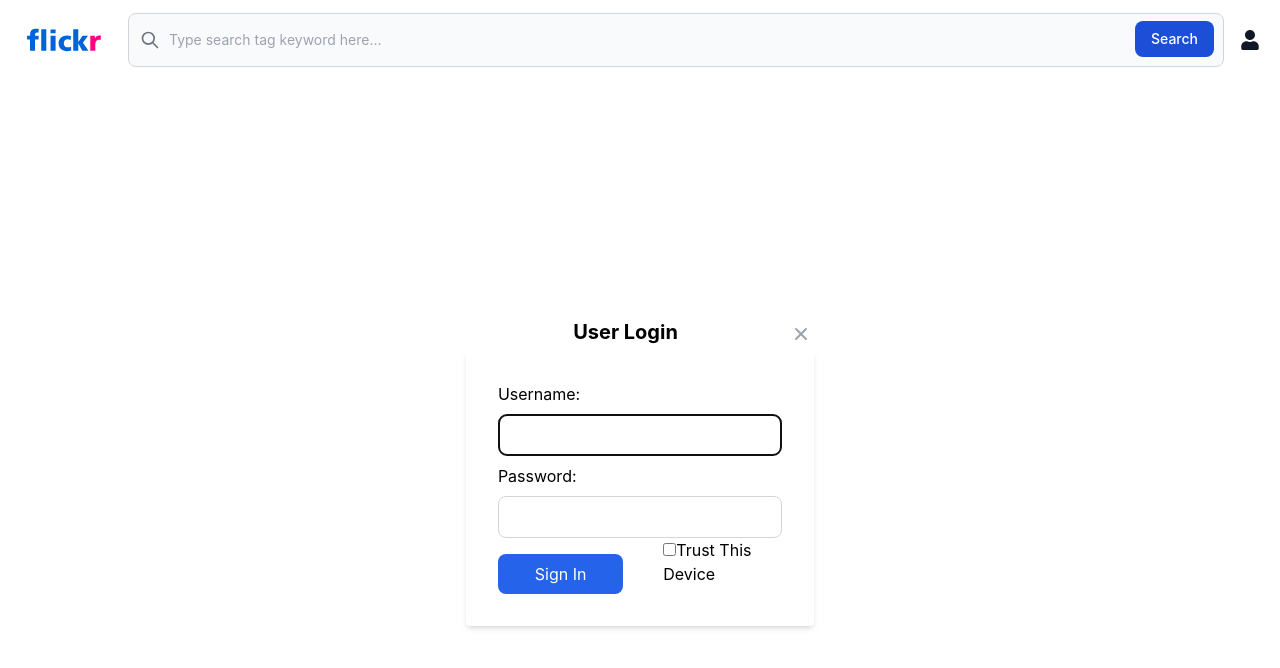
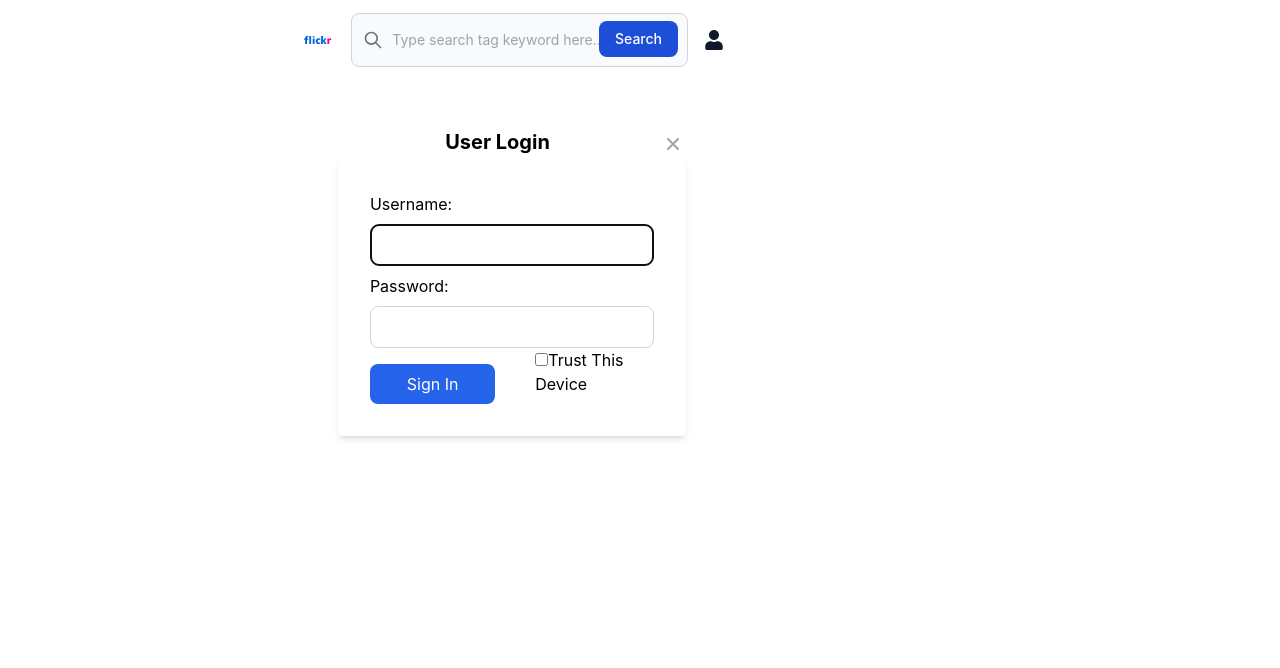
Before and after one commit to walterjin6/flickr-picture-search-frontend, a React (Create React App) app: page /login in a window 1280 px wide. Shown: the top 668 px of the page. Built offline with nearby package versions, Linux system fonts and the light colour scheme.

Commit message:
Fix css, bugs

```diff
--- a/public/index.html
+++ b/public/index.html
@@ -6,12 +6,12 @@
   <link rel="icon" href="%PUBLIC_URL%/favicon.png" />
   <meta name="viewport" content="width=device-width, initial-scale=1, shrink-to-fit=no" />
   <meta name="theme-color" content="#000000" />
-  <meta name="description" content="Web site to search pictures from Flickr" />
+  <meta name="description" content="Website to search pictures from Flickr" />
   <meta name="keywords" content="Flickr, picture search">
   <meta name="author" content="Walter Jin">
   <link rel="shortcut icon" href="%PUBLIC_URL%/logo192.png" />
   <link rel="manifest" href="%PUBLIC_URL%/manifest.json" />
-  <title>Nested Menu & Login Form</title>
+  <title>Flickr Picture Search</title>
 </head>
 
 <body>
--- a/src/components/Header.js
+++ b/src/components/Header.js
@@ -1,14 +1,14 @@
 import useAuth from '../hooks/useAuth'
 import SearchBar from './SearchBar'
 import { FaUser } from 'react-icons/fa'
-
+import { Link } from 'react-router-dom'
 const Header = () => {
   const { username } = useAuth()
 
   const content = (
     <header className='flex justify-between items-center text-center  gap-4 px-4 py-2 h-20'>
       <svg
-        className='w-1/12 h-full item-center text-center '
+        className='w-1/12 h-full items-center text-center '
         xmlns='http://www.w3.org/2000/svg'
         height='800'
         width='1200'
@@ -27,8 +27,13 @@ const Header = () => {
       </svg>
       <SearchBar />
       <div className='flex gap-1 text-xl text-gray-900 justify-center items-center '>
-        <FaUser />
-        <span className=''>{username}</span>
+        {username ? (
+          <span className='text-lg text-blue-600  font-bold'>{username}</span>
+        ) : (
+          <Link to='/login'>
+            <FaUser />
+          </Link>
+        )}
       </div>
     </header>
   )
--- a/src/components/Layout.js
+++ b/src/components/Layout.js
@@ -2,10 +2,12 @@ import { Outlet } from 'react-router-dom'
 import Header from './Header'
 const Layout = () => {
   return (
-    <>
-      <Header />
-      <Outlet />
-    </>
+    <div className=' max-w-screen-lg  flex justify-center'>
+      <div className='mx-auto'>
+        <Header />
+        <Outlet />
+      </div>
+    </div>
   )
 }
 export default Layout
--- a/src/components/SearchBar.js
+++ b/src/components/SearchBar.js
@@ -13,10 +13,8 @@ const SearchBar = () => {
     if (e.key === 'Enter') search()
   }
   const search = () => {
-     if (isLoggedIn) {
     dispatch(setInput(inputWord))
-     } else {
-       dispatch(setInput(''))
+    if (!isLoggedIn) {
       navigate('/login')
     }
   }
--- a/src/features/auth/Login.js
+++ b/src/features/auth/Login.js
@@ -63,7 +63,7 @@ const Login = () => {
   }
 
   content = (
-    <div className='w-full h-screen flex justify-center items-center '>
+    <div className='w-full h-screen mt-12'>
       <section className='flex flex-col items-center justify-around px-6 pt-6 mx-auto  lg:py-0'>
         <main className='login'>
           <header className='flex justify-between text-center w-full'>
--- a/src/features/pictures/Picture.js
+++ b/src/features/pictures/Picture.js
@@ -2,7 +2,7 @@
 const Picture = ({ pictures, description }) => {
   return (
     <section className=' h-full sm:h-[2000px]  md:h-[1000px]  overflow-hidden'>
-      <section className='flex flex-col flex-wrap  item-center gap-2 px-2 py-2 h-full sm:h-[2500px]  md:h-[1500px]  overflow-hidden'>
+      <section className='flex flex-col flex-wrap  items-center gap-2 px-2 py-2 h-full sm:h-[2500px]  md:h-[1500px]  overflow-hidden'>
         {pictures.map((itm) => (
           <img
             className='object-fill w-10/12 sm:w-1/2 md:w-1/4 rounded'
--- a/src/features/pictures/PicturesListPrivate.js
+++ b/src/features/pictures/PicturesListPrivate.js
@@ -12,13 +12,7 @@ const PicturesListPrivate = () => {
     isSuccess,
     isError,
     error,
-  } = useGetPicturesPrivateQuery(
-    { input },
-    {
-      refetchOnFocus: true,
-      refetchOnMountOrArgChange: true,
-    }
-  )
+  } = useGetPicturesPrivateQuery( { input }  )
 
   let content
   useTitle('Search Pictures')
--- a/src/features/pictures/picturesApiSlice.js
+++ b/src/features/pictures/picturesApiSlice.js
@@ -18,10 +18,10 @@ export const picturesApiSlice = apiSlice.injectEndpoints({
       invalidatesTags: ['getPicturesPublic'],
     }),
     getPicturesPrivate: builder.query({
-      query: (input) => ({
+      query: (data) => ({
         url: `/picturePrivate`,
         method: 'POST',
-        body: { input },
+        body: data,
         mode: 'cors',
         validateStatus: (response, result) => {
           return response.status === 200 && !result.isError
--- a/src/features/pictures/picturesSlice.js
+++ b/src/features/pictures/picturesSlice.js
@@ -1,7 +1,7 @@
 import { createSlice } from '@reduxjs/toolkit'
 
 const initialState = {
-  input: '',
+  input: 'sun',
 }
 const picturesSlice = createSlice({
   name: 'status',
```
Lines whose indentation alone changed are shown as unchanged.
